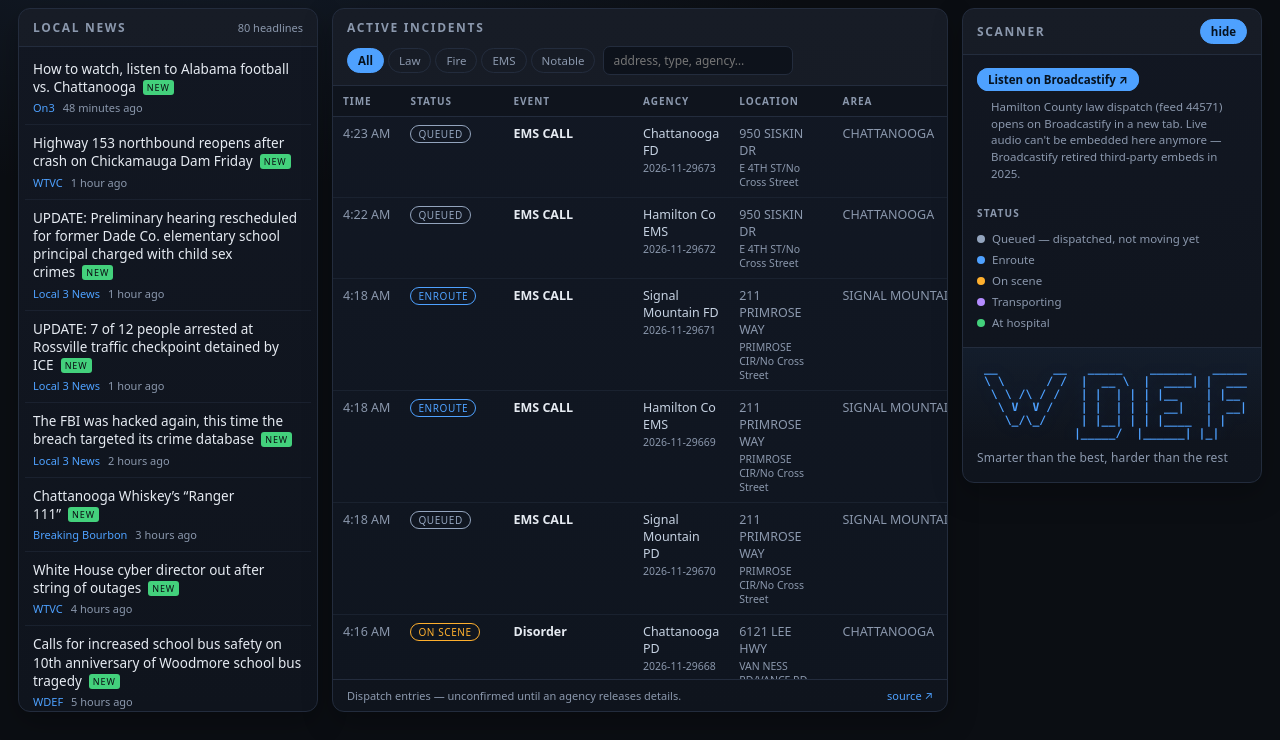
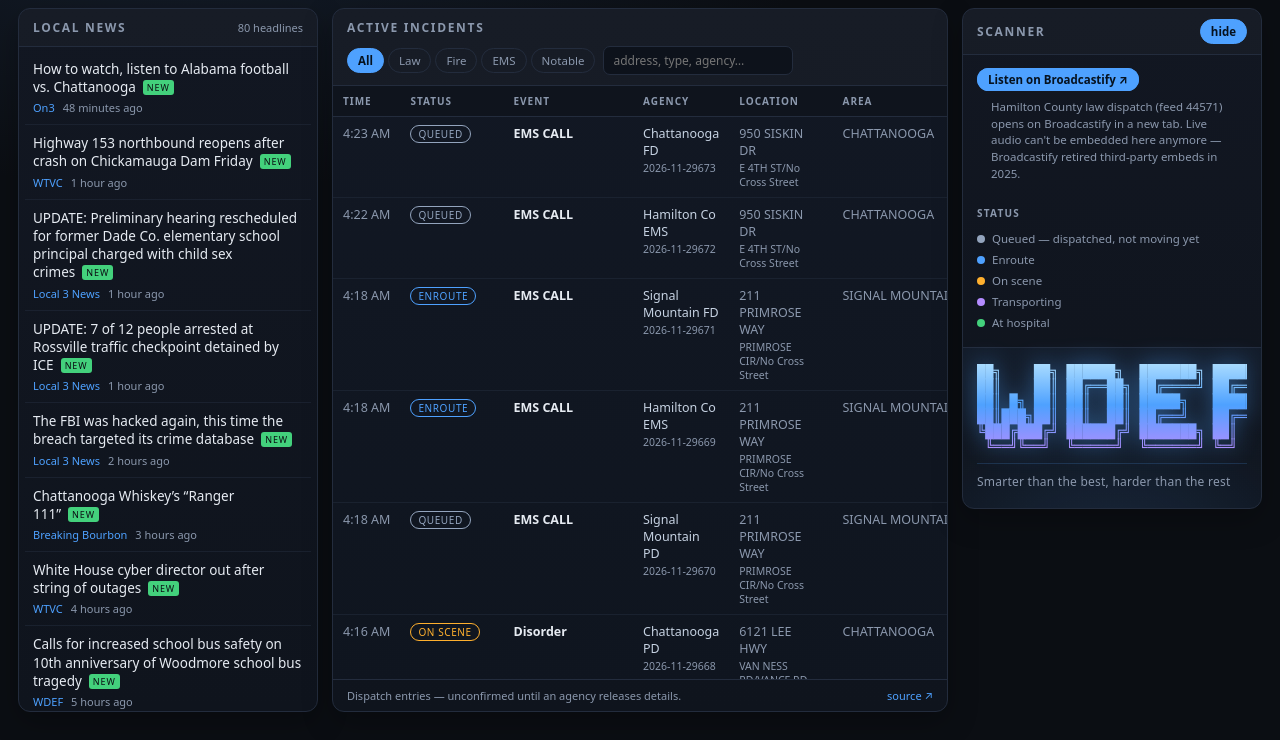
Before and after one commit to radiorussell/hc911-dashboard, a plain HTML site: page index.html in a window 1280 px wide. Shown: the part 60-800 px from the top of the page. Drawn offline with Linux system fonts and the light colour scheme.

Commit message:
scanner: block-letter WDEF signature with gradient glow

```diff
--- a/assets/style.css
+++ b/assets/style.css
@@ -285,26 +285,39 @@ a.maplink:hover { color: var(--accent); }
 .note { font-size: 11.5px; color: var(--muted); padding: 10px 14px; margin: 0; line-height: 1.45; }
 .signature {
   flex: 0 0 auto;
-  padding: 14px 14px 16px;
+  padding: 16px 14px 18px;
   border-top: 1px solid var(--line);
-  background: linear-gradient(180deg, rgba(78, 161, 255, .06), transparent 70%);
+  background:
+    radial-gradient(120% 150% at 50% 130%, rgba(78, 161, 255, .14), transparent 65%),
+    linear-gradient(180deg, rgba(78, 161, 255, .05), transparent 70%);
 }
 .signature pre {
-  margin: 0 0 9px;
-  font-family: ui-monospace, SFMono-Regular, Menlo, Consolas, monospace;
-  font-size: clamp(6.5px, 1.55vw, 11.5px);
-  line-height: 1.12;
-  font-weight: 600;
+  margin: 0 0 10px;
+  font-family: ui-monospace, SFMono-Regular, Menlo, Consolas, "DejaVu Sans Mono", monospace;
+  font-size: clamp(9px, 2.35vw, 13.5px);
+  line-height: 1.1;
+  font-weight: 400;
+  letter-spacing: 0;
   color: var(--accent);
-  text-shadow: 0 0 14px rgba(78, 161, 255, .35);
   white-space: pre;
   overflow-x: auto;
 }
+@supports ((-webkit-background-clip: text) or (background-clip: text)) {
+  .signature pre {
+    background-image: linear-gradient(180deg, #a8dbff 0%, var(--accent) 46%, var(--violet) 100%);
+    -webkit-background-clip: text;
+    background-clip: text;
+    color: transparent;
+    filter: drop-shadow(0 0 12px rgba(78, 161, 255, .45));
+  }
+}
 .signature p {
   margin: 0;
+  padding-top: 9px;
+  border-top: 1px solid rgba(78, 161, 255, .18);
   font-size: 12px;
   color: var(--muted);
-  letter-spacing: .015em;
+  letter-spacing: .02em;
 }
 .legend { padding: 4px 14px 14px; }
 .legend h3 {
--- a/index.html
+++ b/index.html
@@ -99,12 +99,12 @@
       </div>
     </div>
     <aside class="signature">
-      <pre aria-label="WDEF"> __        __   _____    ______   ______
- \ \      / /  |  __ \  |  ____| |  ____|
-  \ \ /\ / /   | |  | | | |__    | |__
-   \ V  V /    | |  | | |  __|   |  __|
-    \_/\_/     | |__| | | |____  | |
-              |_____/  |______| |_|</pre>
+      <pre aria-label="WDEF">██╗    ██╗ ██████╗  ███████╗ ███████╗
+██║    ██║ ██╔══██╗ ██╔════╝ ██╔════╝
+██║ █╗ ██║ ██║  ██║ █████╗   █████╗
+██║███╗██║ ██║  ██║ ██╔══╝   ██╔══╝
+╚███╔███╔╝ ██████╔╝ ███████╗ ██║
+ ╚══╝╚══╝  ╚═════╝  ╚══════╝ ╚═╝</pre>
       <p>Smarter than the best, harder than the rest</p>
     </aside>
   </section>
```
